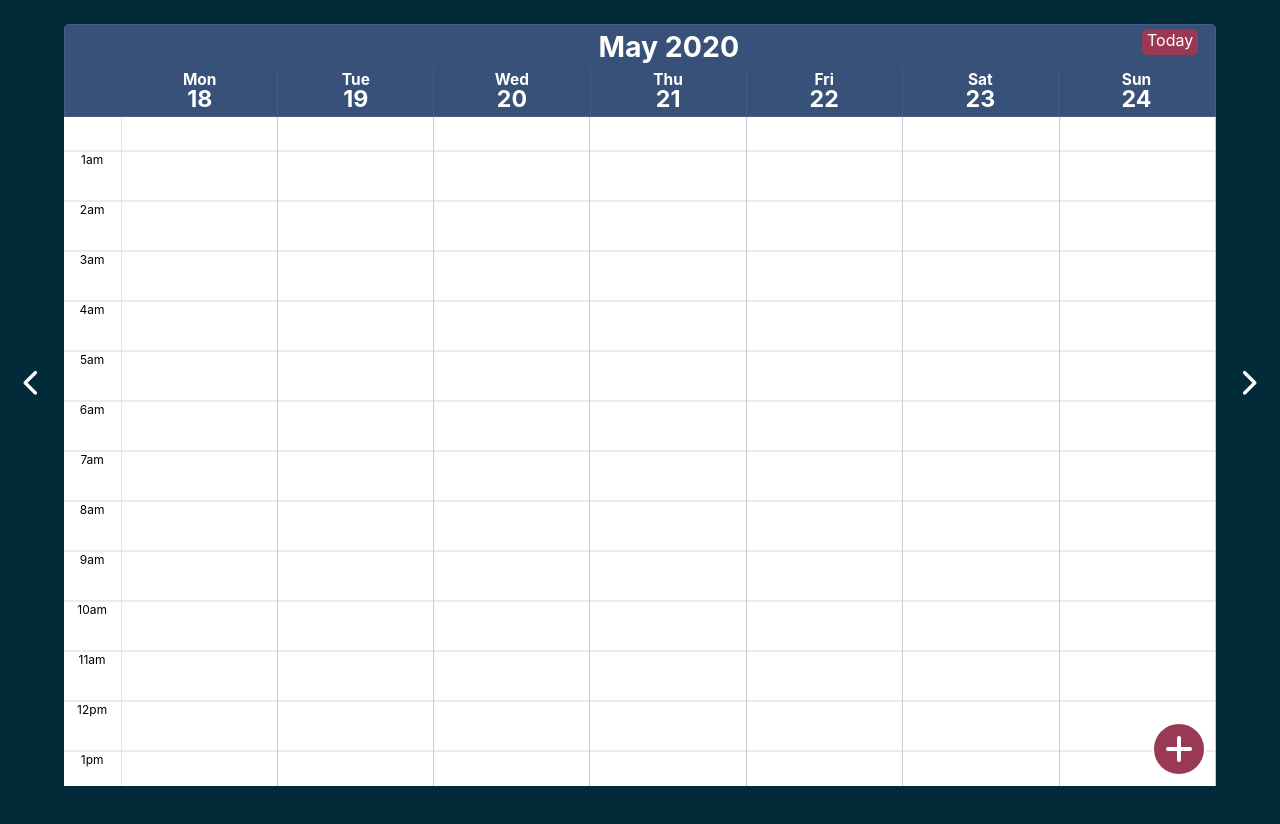
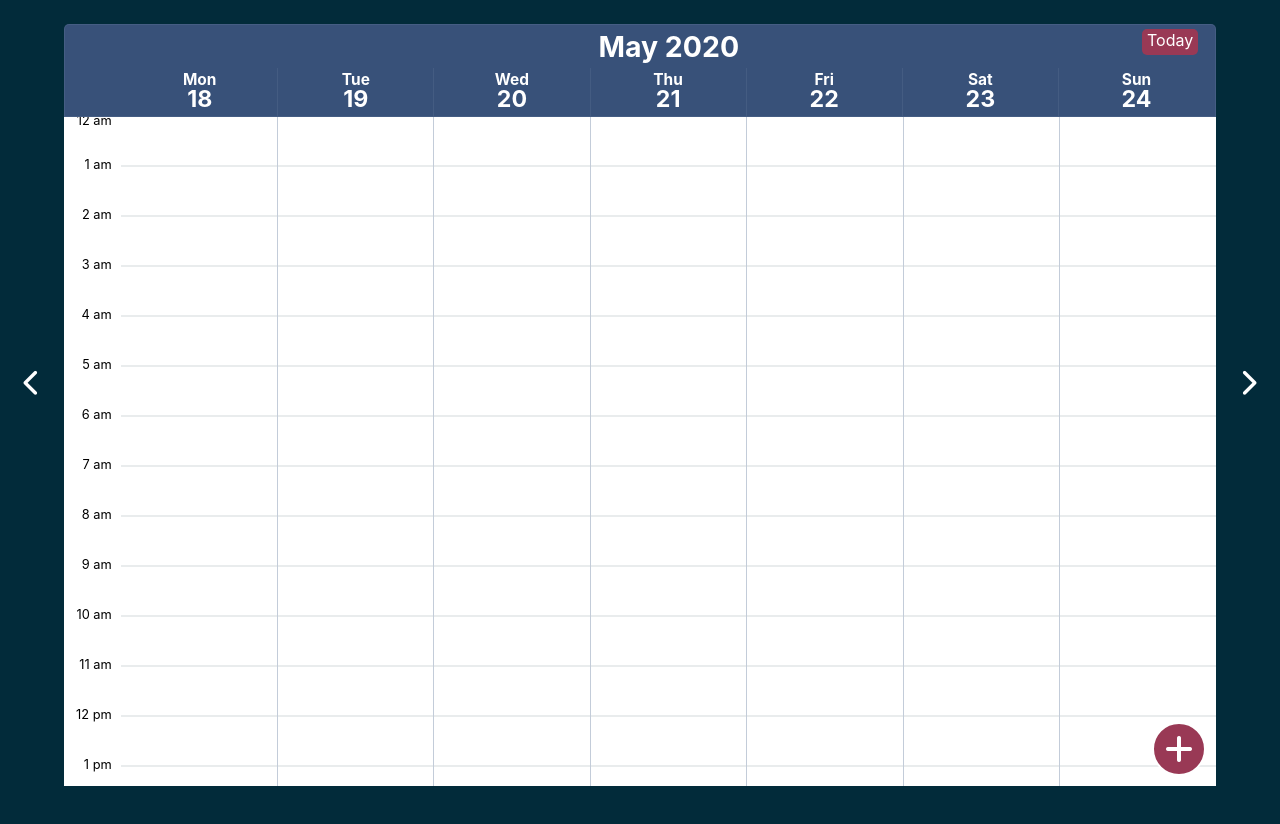
Before and after one commit to benf549/Calendar-App-Redux---React, a React (Create React App) app: page / in a window 1280 px wide. Shown: the top 824 px of the page. Built offline with nearby package versions, Linux system fonts and the light colour scheme; no server answers.

Commit message:
fixed spacergrid to what was created in DarkMode Branch

```diff
--- a/src/App.css
+++ b/src/App.css
@@ -153,6 +153,10 @@ body {
   border-right: 1px solid rgba( 119, 141, 169, 0.3);
 }
 
+.daycolumn:last-child {
+  border-right: none;
+}
+
 .dayheadercontainer {
   display: flex;
   flex-direction: row;
@@ -188,6 +192,7 @@ body {
 }
 
 .grid {
+  position: relative;
   width: 100%;
   height: 6.25vh;
   border-right:1px solid rgba( 119, 141, 169, 0.2);
@@ -228,10 +233,28 @@ body {
   align-items: center;
 }
 
-.grid2 {
+.spacergrid {
+  position: relative;
   width: 100%;
   height: 6.25vh;
+}
 
+.spacergrid hr {
+  display: none;
+}
+
+.spacergrid p {
+  white-space: nowrap;
+  position: absolute;
+  line-height: 1;
+  top: -0.5em;
+  right: 0.25vw;
+  font-size: 1vw;
+  padding-right: 0.5vw;
+}
+
+.spacergrid:first-child p{
+  top: 0;
 }
 
 .eventgrid {
--- a/src/components/Calendar.js
+++ b/src/components/Calendar.js
@@ -2,7 +2,7 @@ import React, {useEffect} from 'react';
 import "../App.css";
 
 let days = ["Mon", "Tue", "Wed", "Thu", "Fri", "Sat", "Sun"]
-let hours = ["12am","1am","2am","3am","4am","5am","6am","7am","8am","9am","10am","11am","12pm","1pm","2pm","3pm","4pm","5pm","6pm","7pm","8pm","9pm","10pm","11pm"]
+let hours = ["12 am","1 am","2 am","3 am","4 am","5 am","6 am","7 am","8 am","9 am","10 am","11 am","12 pm","1 pm","2 pm","3 pm","4 pm","5 pm","6 pm","7 pm","8 pm","9 pm","10 pm","11 pm"]
 
 
 
@@ -26,9 +26,9 @@ let Daycolumn = (props) => {
 
 let Calendar = () => {
 
-    //Scroll the calendar to 8am. Maybe scroll to the current time?
+    //Scroll the calendar to 9 am. Maybe scroll to the current time?
     useEffect(() => {
-        var el = document.getElementById("8am")
+        var el = document.getElementById("9 am")
         el.scrollIntoView(true)
       }, [])
 
@@ -40,7 +40,7 @@ let Calendar = () => {
                 {hours.map(hour => (
                     <div
                     key = {hour}
-                    className="grid">
+                    className="spacergrid">
                         <hr></hr>
                         <p id={hour}>{hour}</p>
                     </div>
```
